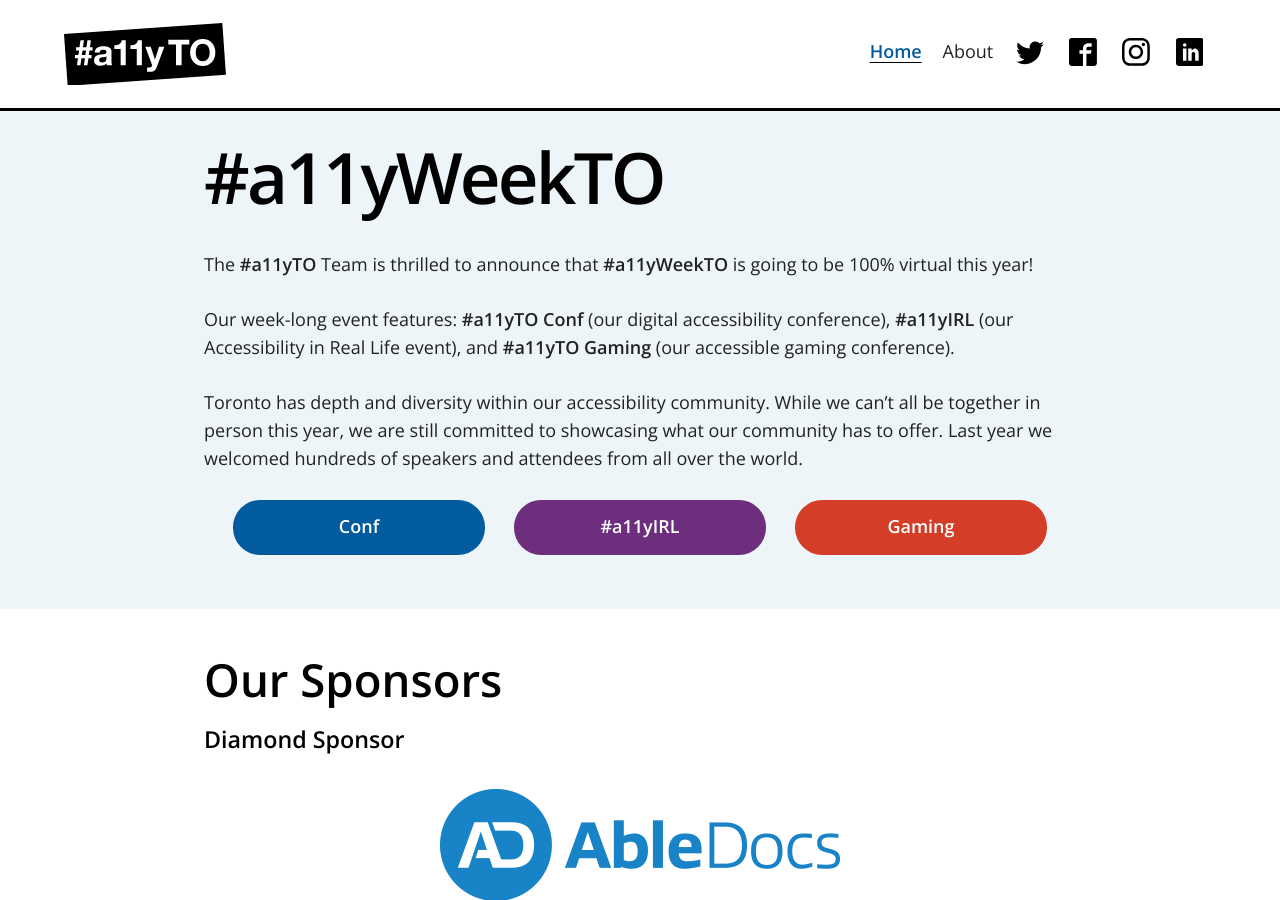
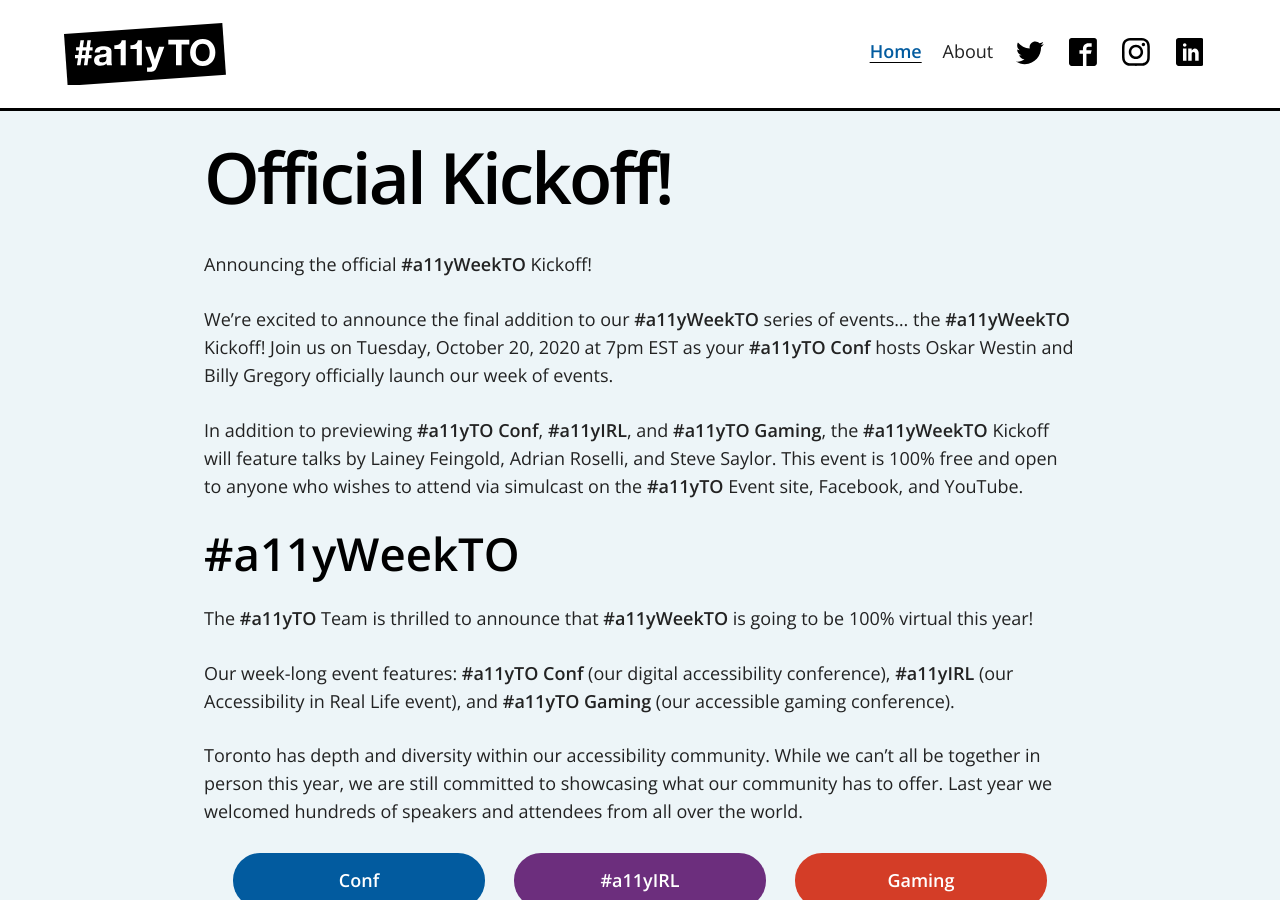
Before and after one commit to a11yTO/A11yTO-Main, a Jekyll site: the page built from index.html, in a window 1280 px wide and 900 px high. Built offline with Jekyll 4.4.1, drawn with Linux system fonts in a browser that asks for light colours.

Commit message:
Update copy

```diff
--- a/index.html
+++ b/index.html
@@ -6,7 +6,16 @@
 description: Accessibility Toronto
 ---
 
-<h2 class="page-title">#a11yWeekTO</h2>
+<h2 class="page-title">Official Kickoff!</h2>
+
+<p>Announcing the official <strong>#a11yWeekTO</strong> Kickoff!</p>
+
+<p>We’re excited to announce the final addition to our <strong>#a11yWeekTO</strong> series of events… the <strong>#a11yWeekTO</strong> Kickoff! Join us on Tuesday, October 20, 2020 at 7pm EST as your <strong>#a11yTO Conf</strong> hosts Oskar Westin and Billy Gregory officially launch our week of events.</p>
+
+<p>In addition to previewing <strong>#a11yTO Conf</strong>, <strong>#a11yIRL</strong>, and <strong>#a11yTO Gaming</strong>, the <strong>#a11yWeekTO</strong> Kickoff will feature talks by Lainey Feingold, Adrian Roselli, and Steve Saylor. This event is 100% free and open to anyone who wishes to attend via simulcast on the <strong>#a11yTO</strong> Event site, Facebook, and YouTube.</p>
+
+<h2>#a11yWeekTO</h2>
+
 <p>The <strong>#a11yTO</strong> Team is thrilled to announce that <strong>#a11yWeekTO</strong> is going to be 100% virtual this year!</p>
 <p>Our week-long event features: <strong>#a11yTO Conf</strong> (our digital accessibility conference), <strong>#a11yIRL</strong> (our Accessibility in Real Life event), and <strong>#a11yTO Gaming</strong> (our accessible gaming conference).</p>
 <p>Toronto has depth and diversity within our accessibility community. While we can’t all be together in person this year, we are still committed to showcasing what our community has to offer. Last year we welcomed hundreds of speakers and attendees from all over the world.</p>
```
